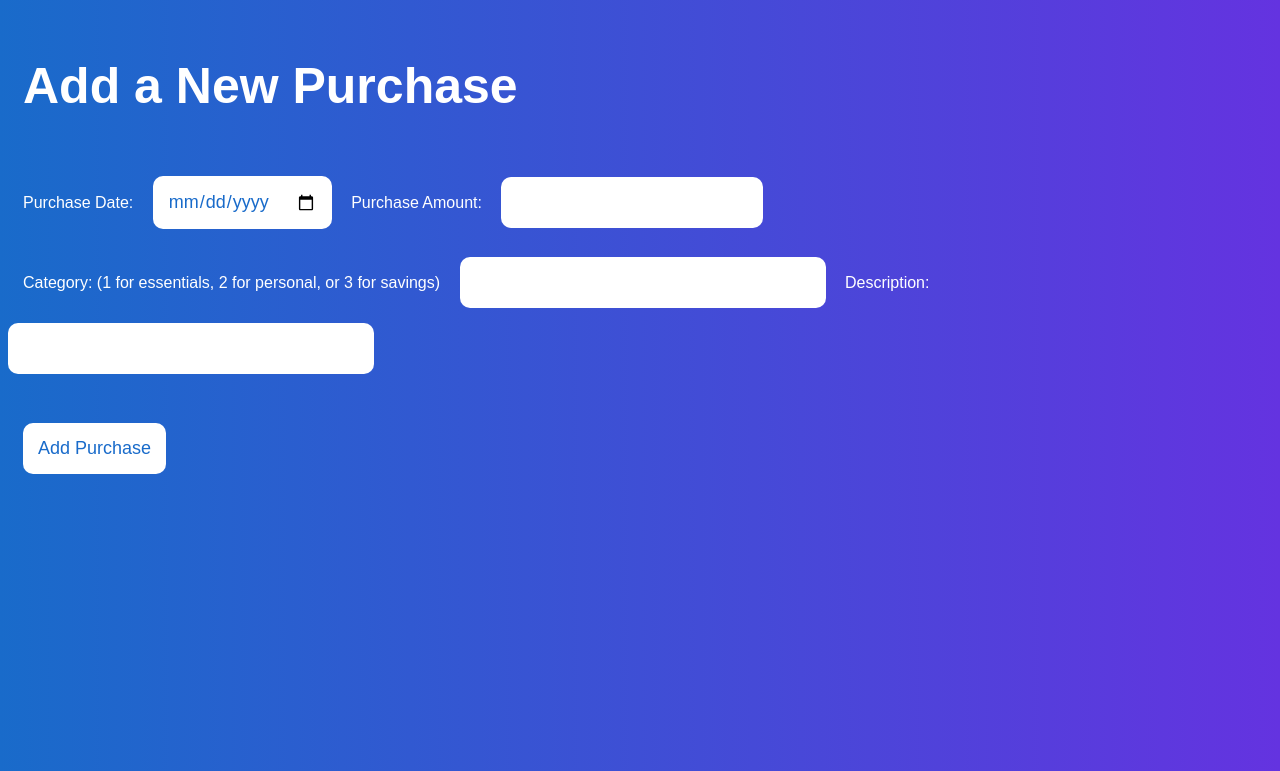
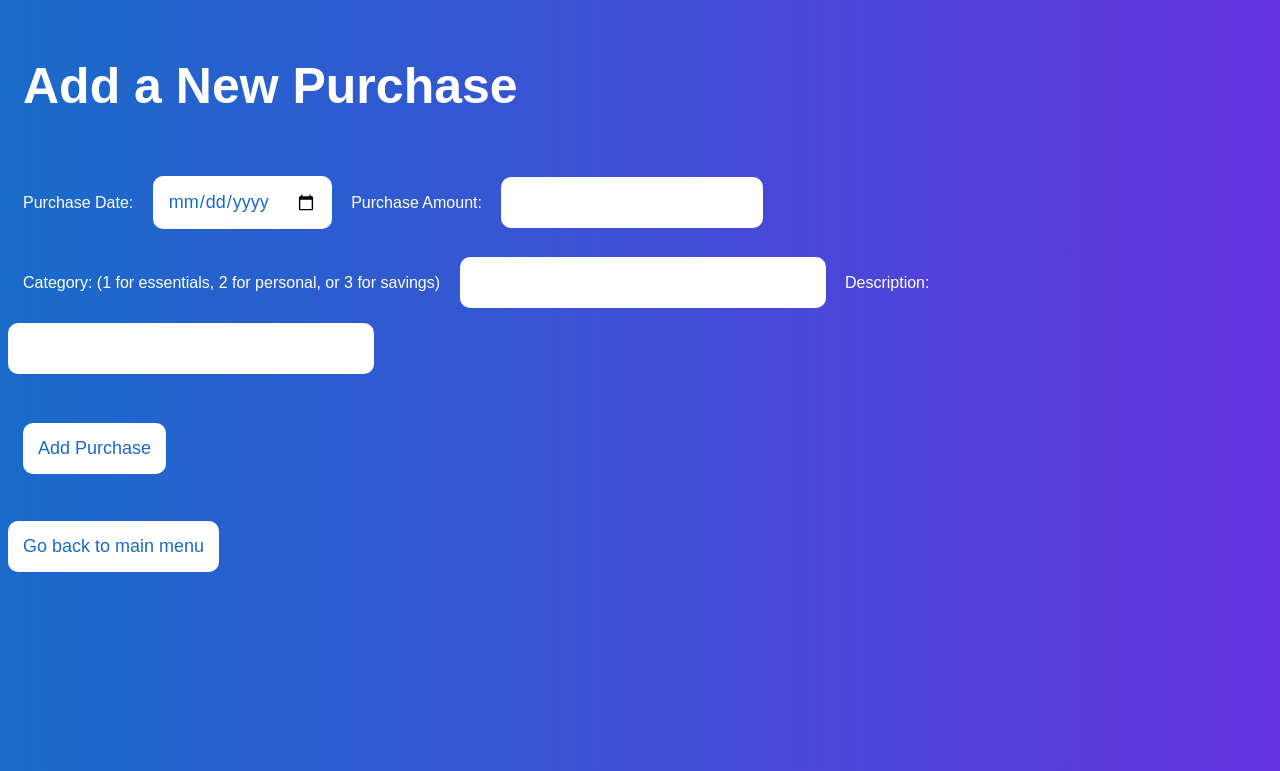
Before and after one commit to lmredington/Penny_pincher, a PHP site: page /budget/addPurchase.php in a window 1280 px wide. Shown: the top 771 px of the page. Run offline with PHP 8.4, Linux system fonts and the light colour scheme.

Commit message:
Update addPurchase.php

```diff
--- a/penny_pincher/addPurchase.php
+++ b/penny_pincher/addPurchase.php
@@ -1,4 +1,3 @@
-<html>
 <html>
 <!-- Input information to create new purchase -->
 <head>
@@ -24,7 +23,7 @@
 
 
 <p>Description: </p>
-<input type="text" name="description" size="30" value="" />
+<input type="text" name="purchDescription" size="30" value="" />
 
 
 <br></br>
@@ -36,3 +35,12 @@
 </form>
 </body>
 </html>
+
+<form method = "POST" action ="dashboard.php">
+  <input type = "submit" value="Go back to main menu"/>
+ </form>
+
+
+</form>
+</body>
+</html>
```
